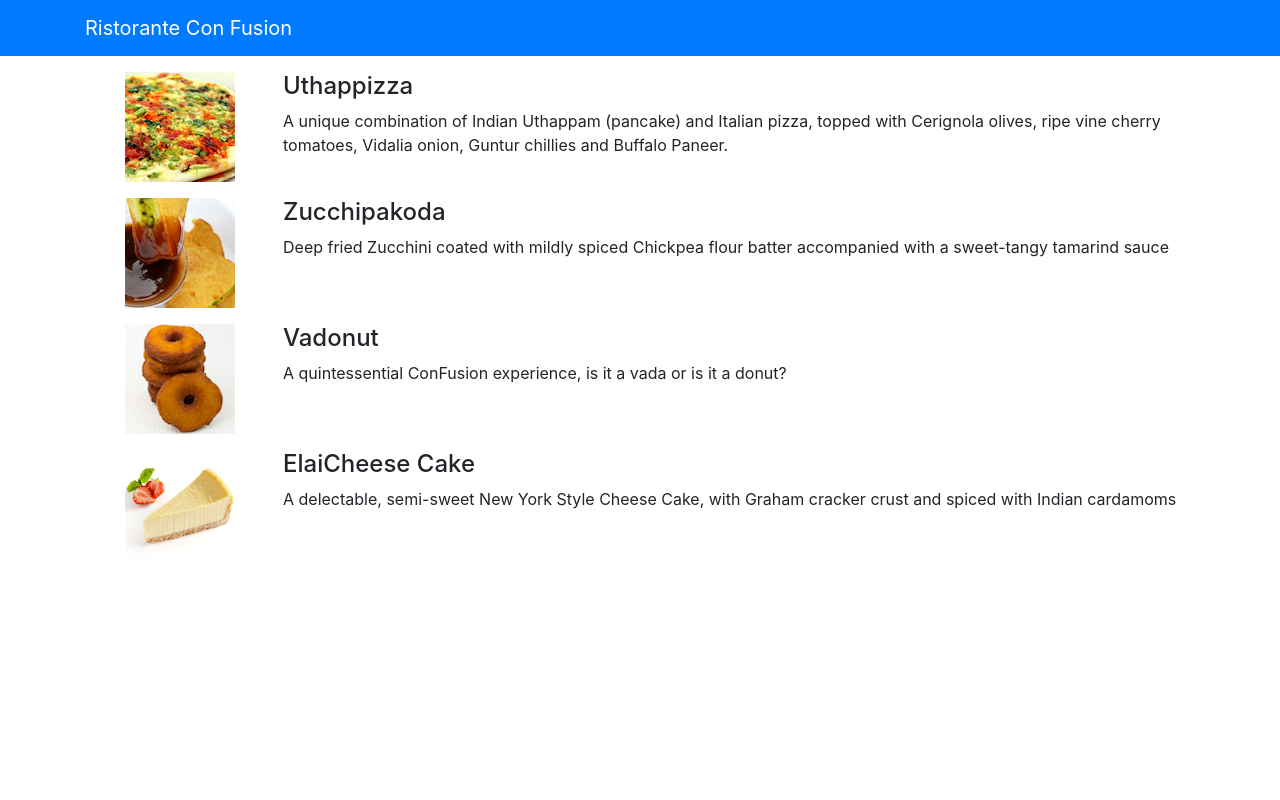
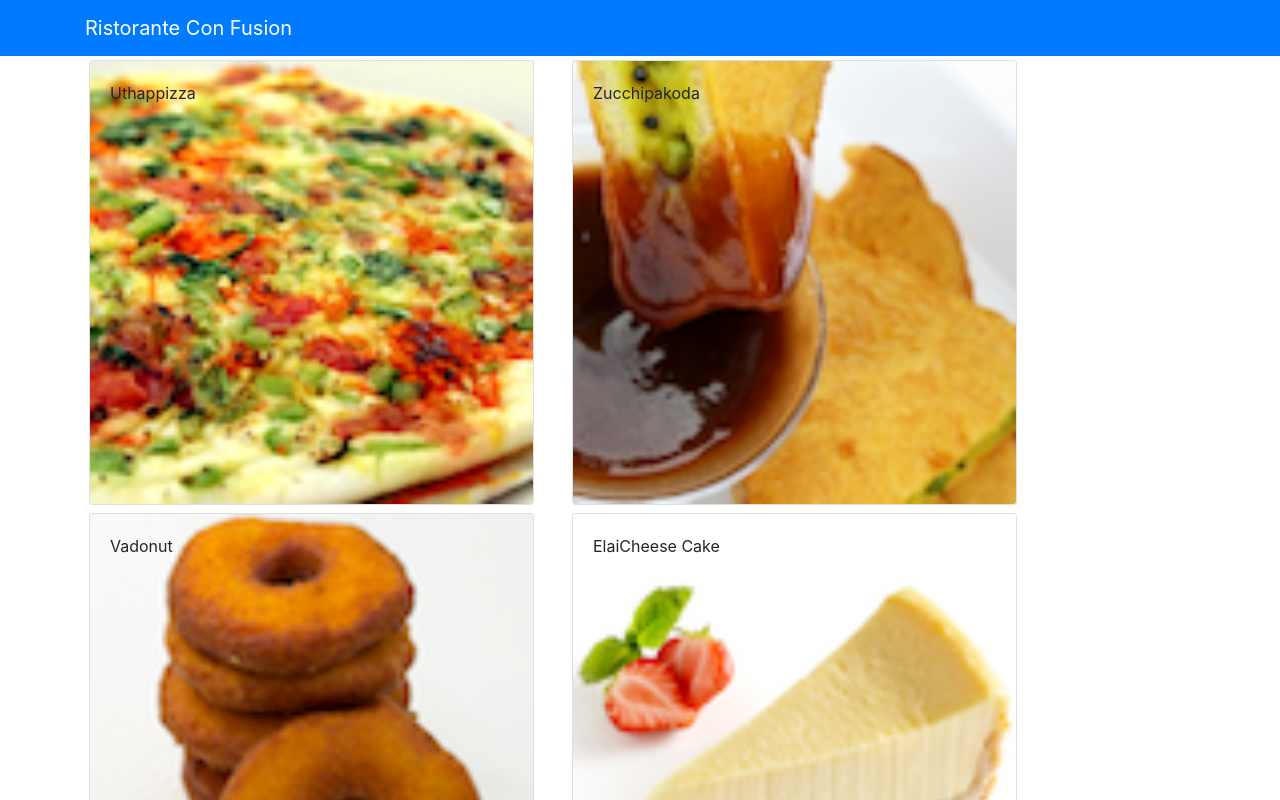
Before and after one commit to Parth305Mehta/front-end-react, a React (Create React App) app: page / in a window 1280 px wide. Shown: the top 800 px of the page. Built offline with nearby package versions, Linux system fonts and the light colour scheme.

Commit message:
components part2

```diff
--- a/src/App.js
+++ b/src/App.js
@@ -3,6 +3,7 @@
 import { Navbar,NavbarBrand } from 'reactstrap';
 import Menu from './components/MenuComponent';
 import './App.css';
+import { DISHES } from './share/dishes';
 
 function App() {
   return (
@@ -12,7 +13,7 @@
         <NavbarBrand href='/'>Ristorante Con Fusion</NavbarBrand>
        </div>
       </Navbar>
-      <Menu />
+      <Menu dishes = {DISHES }/>
     </div>
   );
 }
--- a/src/components/MenuComponent.js
+++ b/src/components/MenuComponent.js
@@ -1,65 +1,48 @@
 import React ,{ Component } from 'react';
-import { Media } from 'reactstrap' ;
+import { Card, CardImg, CardImgOverlay, CardText, CardTitle, CardBody } from 'reactstrap' ;
 
 class Menu extends Component{
     constructor(props){
         super(props);
 
         this.state = {
-           dishes:[
-            {
-                id: 0,
-                name:'Uthappizza',
-                image: 'assets/images/uthappizza.png',
-                category: 'mains',
-                label:'Hot',
-                price:'4.99',
-                description:'A unique combination of Indian Uthappam (pancake) and Italian pizza, topped with Cerignola olives, ripe vine cherry tomatoes, Vidalia onion, Guntur chillies and Buffalo Paneer.'
-            },
-             {
-                id: 1,
-                name:'Zucchipakoda',
-                image: 'assets/images/zucchipakoda.png',
-                category: 'appetizer',
-                label:'',
-                price:'1.99',
-                description:'Deep fried Zucchini coated with mildly spiced Chickpea flour batter accompanied with a sweet-tangy tamarind sauce'
-            },
-             {
-                id: 2,
-                name:'Vadonut',
-                image: 'assets/images/vadonut.png',
-                category: 'appetizer',
-                label:'New',
-                price:'1.99',
-                description:'A quintessential ConFusion experience, is it a vada or is it a donut?'
-            },
-             {
-                id: 3,
-                name:'ElaiCheese Cake',
-                image: 'assets/images/elaicheesecake.png',
-                category: 'dessert',
-                label:'',
-                price:'2.99',
-                description:'A delectable, semi-sweet New York Style Cheese Cake, with Graham cracker crust and spiced with Indian cardamoms'
-            }
-           ]
+           selectedDish: null
         };
     }
 
+    onDishSelect(dish){
+        this.setState({ selectedDish:dish });
+    }
+
+    renderDish(dish){
+        if (dish != null){
+            return(
+                <Card>
+                    <CardImg width='100%' src={dish.image} alt={dish.name} />
+                    <CardBody>
+                      <CardTitle>{dish.name}</CardTitle>
+                      <CardText>{dish.description}</CardText>
+                    </CardBody>
+                </Card>
+            )
+        }
+        else{
+            return(
+                <div></div>
+            )
+        }
+    }
+
     render(){
-        const menu = this.state.dishes.map((dish)=>{
+        const menu = this.props.dishes.map((dish)=>{
             return (
-                <div key={dish.id} className='col-12 mt-3'>
-                    <Media tag='li'>
-                        <Media left middle>
-                            <Media object src={dish.image} alt={dish.name} />
-                        </Media>
-                        <Media body className='ml-5'>
-                            <Media heading>{dish.name}</Media>
-                             <p>{dish.description}</p>
-                        </Media>
-                    </Media>
+                <div key={dish.id} className='col-12 col-md-5 m-1'>
+                    <Card onClick = {() => this.onDishSelect(dish)} >
+                        <CardImg width='100%' src={dish.image} alt={dish.name} />
+                        <CardImgOverlay>
+                            <CardTitle>{dish.name}</CardTitle>
+                        </CardImgOverlay>
+                    </Card>
                 </div>
             );
         });
@@ -67,9 +50,10 @@
         return(
            <div className="container">
             <div className='row'>
-                <Media list>
-                    { menu }
-                </Media>
+               { menu }
+            </div>
+            <div className='row'>
+               {this.renderDish(this.state.selectedDish)}
             </div>
            </div>
         );
--- /dev/null
+++ b/src/share/dishes.js
@@ -0,0 +1,186 @@
+export const DISHES =
+    [
+        {
+        id: 0,
+        name:'Uthappizza',
+        image: 'assets/images/uthappizza.png',
+        category: 'mains',
+        label:'Hot',
+        price:'4.99',
+        description:'A unique combination of Indian Uthappam (pancake) and Italian pizza, topped with Cerignola olives, ripe vine cherry tomatoes, Vidalia onion, Guntur chillies and Buffalo Paneer.',
+        comments: [
+            {
+            id: 0,
+            rating: 5,
+            comment: "Imagine all the eatables, living in conFusion!",
+            author: "John Lemon",
+            date: "2012-10-16T17:57:28.556094Z"
+            },
+            {
+            id: 1,
+            rating: 4,
+            comment: "Sends anyone to heaven, I wish I could get my mother-in-law to eat it!",
+            author: "Paul McVites",
+            date: "2014-09-05T17:57:28.556094Z"
+            },
+            {
+            id: 2,
+            rating: 3,
+            comment: "Eat it, just eat it!",
+            author: "Michael Jaikishan",
+            date: "2015-02-13T17:57:28.556094Z"
+            },
+            {
+            id: 3,
+            rating: 4,
+            comment: "Ultimate, Reaching for the stars!",
+            author: "Ringo Starry",
+            date: "2013-12-02T17:57:28.556094Z"
+            },
+            {
+            id: 4,
+            rating: 2,
+            comment: "It's your birthday, we're gonna party!",
+            author: "25 Cent",
+            date: "2011-12-02T17:57:28.556094Z"
+            }
+        ]                        },
+        {
+        id: 1,
+        name:'Zucchipakoda',
+        image: 'assets/images/zucchipakoda.png',
+        category: 'appetizer',
+        label:'',
+        price:'1.99',
+        description:'Deep fried Zucchini coated with mildly spiced Chickpea flour batter accompanied with a sweet-tangy tamarind sauce',
+        comments: [
+            {
+            id: 0,
+            rating: 5,
+            comment: "Imagine all the eatables, living in conFusion!",
+            author: "John Lemon",
+            date: "2012-10-16T17:57:28.556094Z"
+            },
+            {
+            id: 1,
+            rating: 4,
+            comment: "Sends anyone to heaven, I wish I could get my mother-in-law to eat it!",
+            author: "Paul McVites",
+            date: "2014-09-05T17:57:28.556094Z"
+            },
+            {
+            id: 2,
+            rating: 3,
+            comment: "Eat it, just eat it!",
+            author: "Michael Jaikishan",
+            date: "2015-02-13T17:57:28.556094Z"
+            },
+            {
+            id: 3,
+            rating: 4,
+            comment: "Ultimate, Reaching for the stars!",
+            author: "Ringo Starry",
+            date: "2013-12-02T17:57:28.556094Z"
+            },
+            {
+            id: 4,
+            rating: 2,
+            comment: "It's your birthday, we're gonna party!",
+            author: "25 Cent",
+            date: "2011-12-02T17:57:28.556094Z"
+            }
+        ]
+        },
+        {
+        id: 2,
+        name:'Vadonut',
+        image: 'assets/images/vadonut.png',
+        category: 'appetizer',
+        label:'New',
+        price:'1.99',
+        description:'A quintessential ConFusion experience, is it a vada or is it a donut?',
+        comments: [
+            {
+            id: 0,
+            rating: 5,
+            comment: "Imagine all the eatables, living in conFusion!",
+            author: "John Lemon",
+            date: "2012-10-16T17:57:28.556094Z"
+            },
+            {
+            id: 1,
+            rating: 4,
+            comment: "Sends anyone to heaven, I wish I could get my mother-in-law to eat it!",
+            author: "Paul McVites",
+            date: "2014-09-05T17:57:28.556094Z"
+            },
+            {
+            id: 2,
+            rating: 3,
+            comment: "Eat it, just eat it!",
+            author: "Michael Jaikishan",
+            date: "2015-02-13T17:57:28.556094Z"
+            },
+            {
+            id: 3,
+            rating: 4,
+            comment: "Ultimate, Reaching for the stars!",
+            author: "Ringo Starry",
+            date: "2013-12-02T17:57:28.556094Z"
+            },
+            {
+            id: 4,
+            rating: 2,
+            comment: "It's your birthday, we're gonna party!",
+            author: "25 Cent",
+            date: "2011-12-02T17:57:28.556094Z"
+            }
+        ]
+        },
+        {
+        id: 3,
+        name:'ElaiCheese Cake',
+        image: 'assets/images/elaicheesecake.png',
+        category: 'dessert',
+        label:'',
+        price:'2.99',
+        description:'A delectable, semi-sweet New York Style Cheese Cake, with Graham cracker crust and spiced with Indian cardamoms',
+        comments: [
+            {
+            id: 0,
+            rating: 5,
+            comment: "Imagine all the eatables, living in conFusion!",
+            author: "John Lemon",
+            date: "2012-10-16T17:57:28.556094Z"
+            },
+            {
+            id: 1,
+            rating: 4,
+            comment: "Sends anyone to heaven, I wish I could get my mother-in-law to eat it!",
+            author: "Paul McVites",
+            date: "2014-09-05T17:57:28.556094Z"
+            },
+            {
+            id: 2,
+            rating: 3,
+            comment: "Eat it, just eat it!",
+            author: "Michael Jaikishan",
+            date: "2015-02-13T17:57:28.556094Z"
+            },
+            {
+            id: 3,
+            rating: 4,
+            comment: "Ultimate, Reaching for the stars!",
+            author: "Ringo Starry",
+            date: "2013-12-02T17:57:28.556094Z"
+            },
+            {
+            id: 4,
+            rating: 2,
+            comment: "It's your birthday, we're gonna party!",
+            author: "25 Cent",
+            date: "2011-12-02T17:57:28.556094Z"
+            }
+        ]
+        }
+    ];
```
